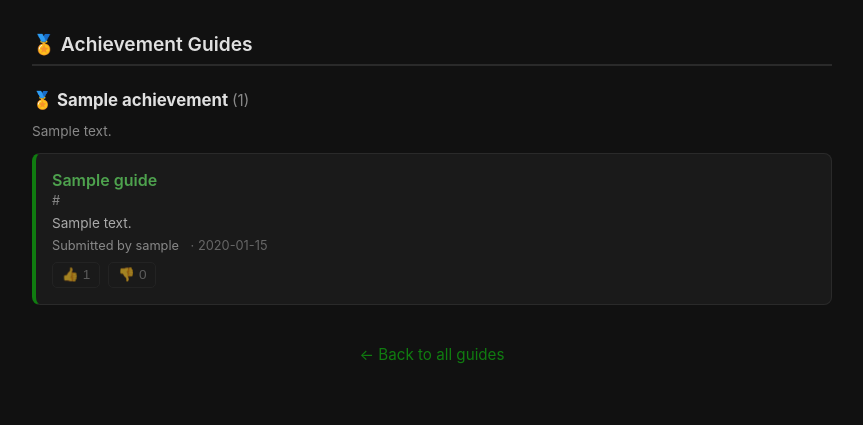
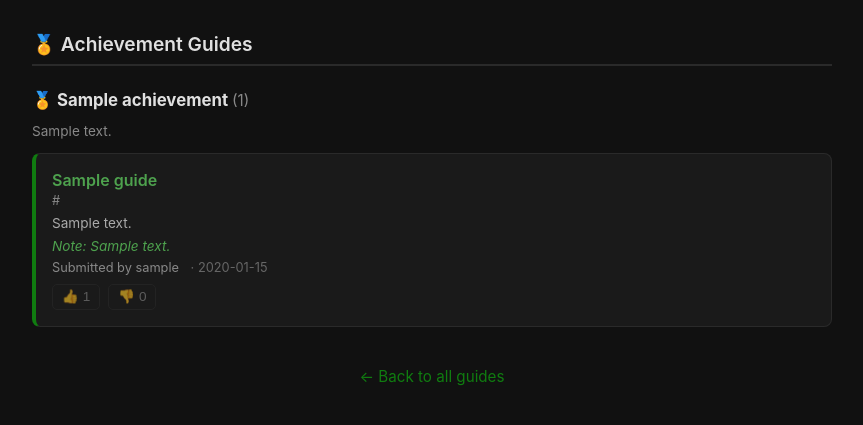
Before and after one commit to bmoneill/overachiever, a Flask app: a page that uses src/templates/public_game_guides.html in a window 1280 px wide. Shown: the part 319-744 px from the top of the page, without its empty margins (208-1071 px from the left). Run offline with Flask 3, Linux system fonts and the light colour scheme; tables that the repository leaves empty hold one stand-in row (values such as "Sample post").

Commit message:
Add optional one-line notes for achievement/game guides

```diff
--- a/src/models/guide.py
+++ b/src/models/guide.py
@@ -16,6 +16,7 @@ class Guide(db.Model):
     url = db.Column(db.String, nullable=False)
     title = db.Column(db.String, default=None)
     description = db.Column(db.Text, default=None)
+    note = db.Column(db.String, default=None)
     platform_id = db.Column(db.Integer, nullable=False)
     title_id = db.Column(db.String, nullable=False)
     achievement_id = db.Column(
--- a/src/routes/games.py
+++ b/src/routes/games.py
@@ -357,6 +357,7 @@ def game_guides(username: str, platform: str, title_id: str):
             flash("You must be logged in to submit a guide.", "error")
             return redirect(url_for("login"))
         url = request.form.get("url", "").strip()
+        note = request.form.get("note", "").strip()
         if not url:
             flash("Please provide a URL.", "error")
         else:
@@ -365,6 +366,7 @@ def game_guides(username: str, platform: str, title_id: str):
                 url=url,
                 title=title,
                 description=description,
+                note=note or None,
                 platform_id=platform_id,
                 title_id=title_id,
                 achievement_id=None,
@@ -449,6 +451,7 @@ def achievement_guides(
 
     if request.method == "POST":
         url = request.form.get("url", "").strip()
+        note = request.form.get("note", "").strip()
         if not url:
             flash("Please provide a URL.", "error")
         else:
@@ -502,6 +505,7 @@ def achievement_guides(
                     url=url,
                     title=title,
                     description=description,
+                    note=note or None,
                     platform_id=platform_id,
                     title_id=title_id,
                     achievement_id=ach_pk,
--- a/src/static/base.css
+++ b/src/static/base.css
@@ -401,6 +401,13 @@ a:visited {
     font-size: 0.8rem;
     color: var(--oa-fg-dim);
     margin-top: 0.35rem;
+}
+
+.guide-note {
+    font-size: 0.85rem;
+    color: var(--oa-primary-light);
+    margin-top: 0.35rem;
+    font-style: italic;
 }
 
 .guide-date {
--- a/src/templates/public_game_guides.html
+++ b/src/templates/public_game_guides.html
@@ -71,6 +71,8 @@
                     >
                     {% if guide.description %}
                     <div class="guide-description">{{ guide.description }}</div>
+                    {% endif %} {% if guide.note %}
+                    <div class="guide-note">Note: {{ guide.note }}</div>
                     {% endif %}
                     <div class="guide-author">
                         Submitted by {{ guide.author }}
@@ -148,6 +150,8 @@
                     >
                     {% if guide.description %}
                     <div class="guide-description">{{ guide.description }}</div>
+                    {% endif %} {% if guide.note %}
+                    <div class="guide-note">Note: {{ guide.note }}</div>
                     {% endif %}
                     <div class="guide-author">
                         Submitted by {{ guide.author }} {% if guide.created_at
```
Also changed, not shown: src/templates/achievement_guides.html (+8 -0 lines), src/templates/game_guides.html (+8 -0 lines).
